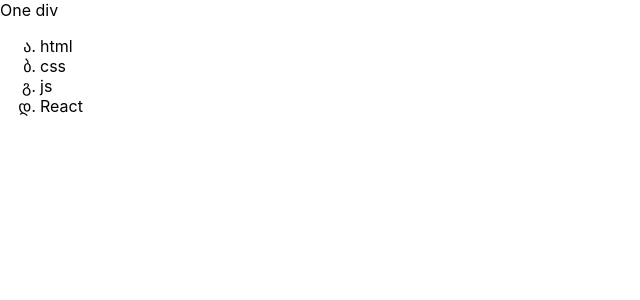
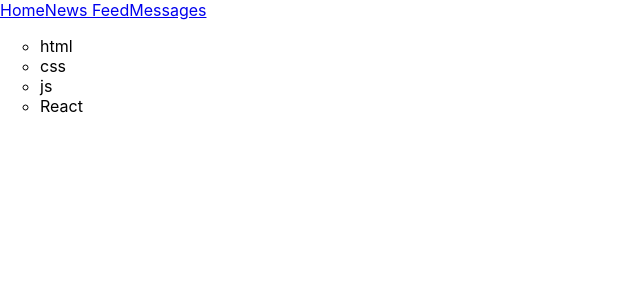
Before and after one commit to vovakiriuhins/samurai-way-main, a React (Create React App) app: page / in a window 1280 px wide. Shown: the top 300 px of the page, without its empty margins (0-640 px from the left). Built offline with nearby package versions, Linux system fonts and the light colour scheme.

Commit message:
move technologies component to its new folder

```diff
--- a/src/App.css
+++ b/src/App.css
@@ -1,3 +1,3 @@
 ul li {
-  list-style-type: georgian;
+  list-style-type: circle;
 }
--- a/src/App.tsx
+++ b/src/App.tsx
@@ -1,20 +1,28 @@
 import React from 'react';
 import './App.css';
+import Technologies from "./Components/Technologies/Technologies";
 
 function App() {
     return (
         <div>
-            <div>One div</div>
-            <div className="App">
-                <ul>
-                    <li>html</li>
-                    <li>css</li>
-                    <li>js</li>
-                    <li>React</li>
-                </ul>
-            </div>
+            <Header/>
+            <Technologies/>
         </div>
     );
 }
 
+
+function Header() {
+    return (
+        <div>
+            <a href="#">Home</a>
+            <a href="#">News Feed</a>
+            <a href="#">Messages</a>
+        </div>
+    )
+}
+
+
+
+
 export default App;
--- /dev/null
+++ b/src/Components/Technologies/Technologies.tsx
@@ -0,0 +1,16 @@
+import React from "react";
+
+function Technologies() {
+    return (
+        <div>
+            <ul>
+                <li>html</li>
+                <li>css</li>
+                <li>js</li>
+                <li>React</li>
+            </ul>
+        </div>
+    )
+}
+
+export default Technologies;
```
